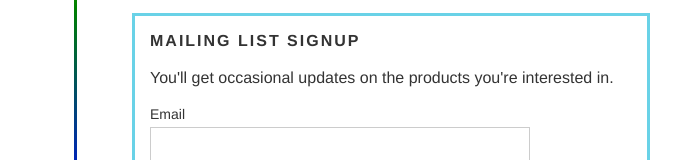
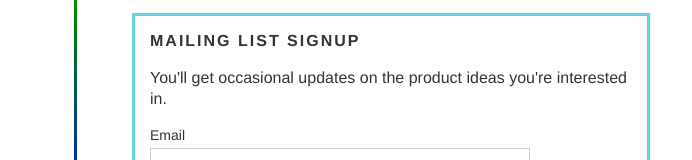
Before and after one commit to brownhead/johncs.com, a plain HTML site: page index.htm in a window 1280 px wide. Shown: the part 638-798 px from the top of the page, without its empty margins (0-692 px from the left). Drawn offline with Linux system fonts and the light colour scheme.

Commit message:
Wording touchup.

```diff
--- a/index.htm
+++ b/index.htm
@@ -581,7 +581,7 @@ a:hover {
     <form class="sign-up">
     	<h2 class="sign-up-title">Mailing list signup</h2>
     	<p>
-    		You'll get occasional updates on the products you're interested in.
+    		You'll get occasional updates on the product ideas you're interested in.
     	</p>
 		<label class="email-label"><span>Email</span> <input name="email" type="email"></label>
 		<p style="font-size: 14px">
```
